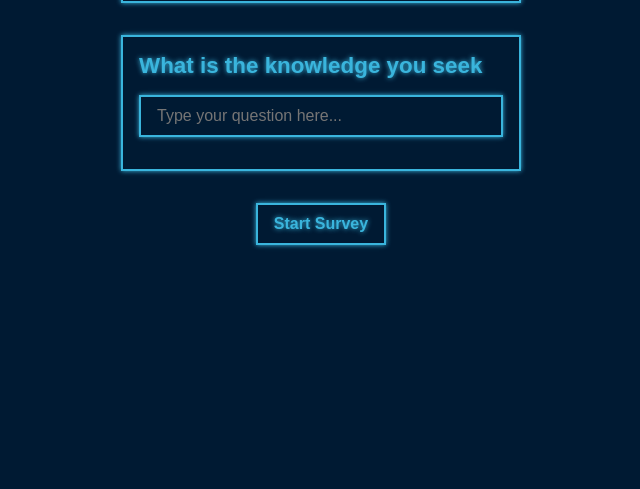
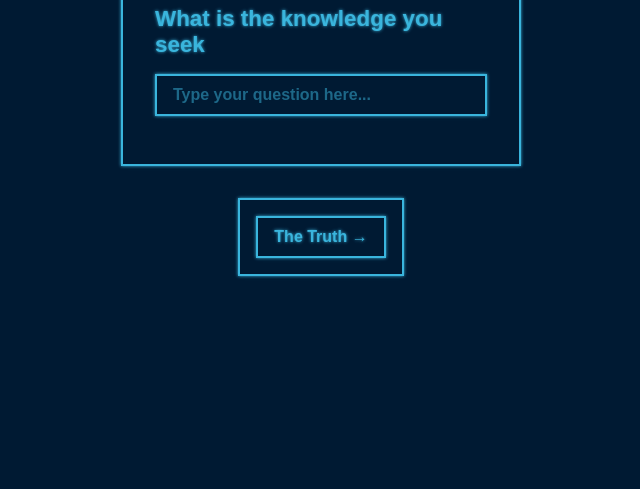
Before and after one commit to Zeepreep/oracle-survey, a plain HTML site: page index.html in a window 1280 px wide. Shown: the part 311-800 px from the top of the page, without its empty margins (319-959 px from the left). Drawn offline with Linux system fonts and the light colour scheme.

```diff
--- a/index.html
+++ b/index.html
@@ -12,11 +12,14 @@
         <h4>or a C.L.E.</h4>
     </div>
 
-    <div class="question-box">
+    <div class="outline-box" style="padding: 2rem">
         <h3>What is the knowledge you seek</h3>
         <input type="text" id="custom-question" placeholder="Type your question here...">
     </div>
-    <button onclick="startSurvey()">Start Survey</button>
+
+    <div class="outline-box">
+        <button onclick="startSurvey()">The Truth →</button>
+    </div>
 </div>
 
 <div id="survey-screen" class="survey-container" style="display: none;">
--- a/styles.css
+++ b/styles.css
@@ -5,7 +5,7 @@
 }
 
 :root {
-    --glow-amount: 0.3rem;
+    --glow-amount: 0.2rem;
 }
 
 body {
@@ -73,6 +73,14 @@ input[type="text"] {
     color: #3AB5DD;
     font-size: 1rem;
     font-family: Arial, sans-serif;
+    font-weight: bold;
+}
+
+input[type="text"]::placeholder {
+    color: rgba(58, 181, 221, 0.5); /* 50% opacity */
+    font-size: 1rem;
+    font-family: Arial, sans-serif;
+    font-weight: bold;
 }
 
 .survey-text-box {
@@ -88,6 +96,15 @@ input[type="text"] {
     padding: 1rem;
     margin-bottom: 2rem;
     box-shadow: 0 0 var(--glow-amount) #3AB5DD;
+}
+
+.outline-box {
+    border: 0.125rem solid #3AB5DD;
+    padding: 1rem;
+    box-shadow: 0 0 var(--glow-amount) #3AB5DD;
+    width: fit-content;
+    align-items: center;
+    margin: 0 auto 2rem auto;
 }
 
 .header-box {
```
